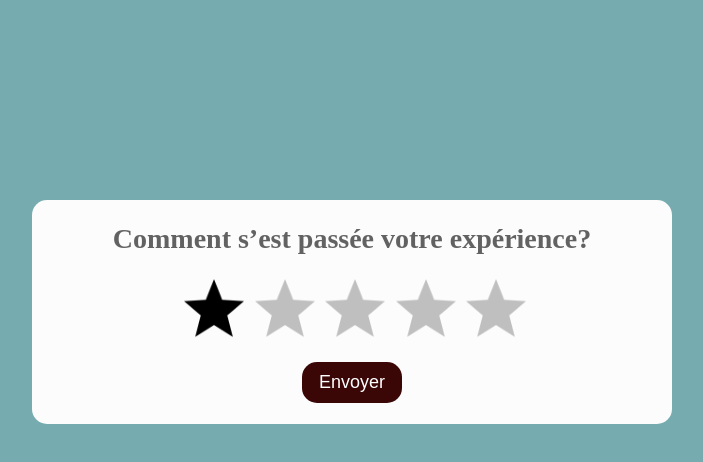
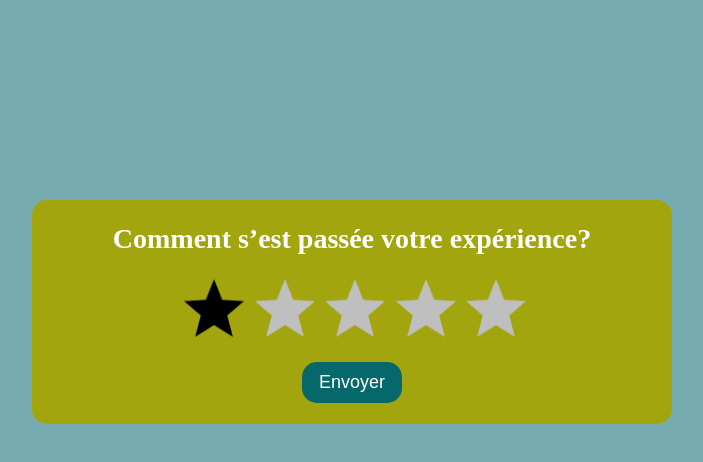
Before and after one commit to Beverlhy/Classement-par-etoiles, a plain HTML site: page index.html in a window 1280 px wide. Both pictures are taken after a click on the picture 502 px from the left and 308 px from the top of the page. Shown: the whole page, without its empty margins (288-991 px from the left). Drawn offline with Linux system fonts and the light colour scheme.

Commit message:
Chagement de couleur

```diff
--- a/index.css
+++ b/index.css
@@ -7,7 +7,7 @@ body{
 }
 #exper{
     position: absolute;
-    background-color: rgb(253, 252, 252);
+    background-color: rgb(162, 165, 13);
     top: 25%;
     left: 25%;
     width: 50%;
@@ -17,11 +17,11 @@ body{
 h2{
     font-weight: bold;
     font-size: 28px;
-    color: rgba(0, 0, 0, 0.61);
+    color: rgb(255, 255, 255);
 }
 button{
     position: relative;
-    background-color: #3a0606;
+    background-color: #06686b;
     border: none;
     border-radius: 15px;
     font-size: 18px;
```
